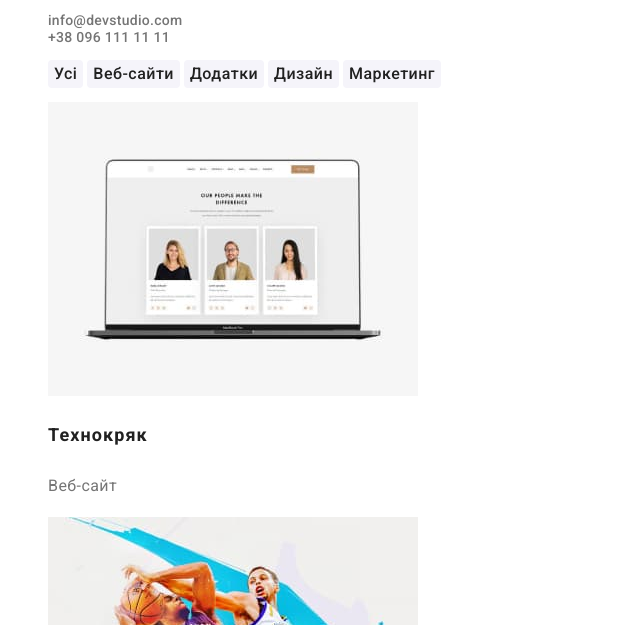
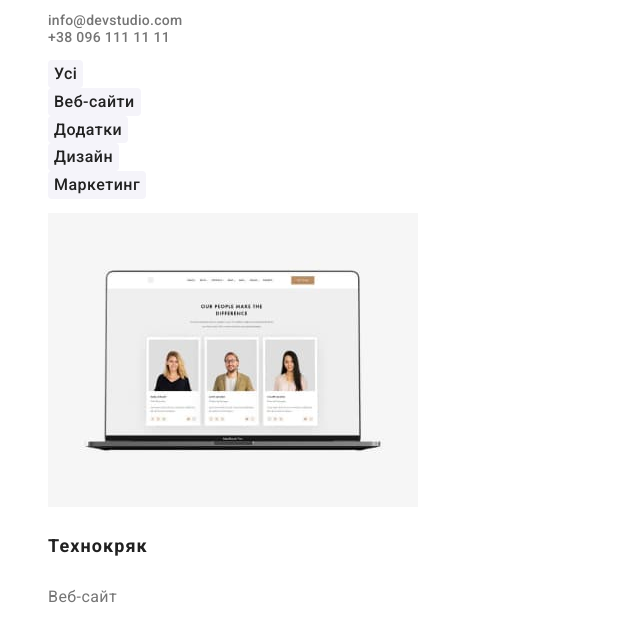
Before and after one commit to woland31252/goit-markup-hw-02, a plain HTML site: page portfolio.html in a window 1280 px wide. Shown: the part 106-731 px from the top of the page, without its empty margins (0-640 px from the left). Drawn offline with Linux system fonts and the light colour scheme.

Commit message:
webst-portf2

```diff
--- a/css/style.css
+++ b/css/style.css
@@ -64,6 +64,7 @@ body {
 
 .contacts-link:hover,
 .header-link:hover,
+.footer-link:hover,
 .header-link:focus {
     color: var(--accent-color);}
 
@@ -108,6 +109,7 @@ body {
     overflow: hidden;
 }
 .advanteges-title {
+    font-size: 14px;
     line-height: 1.14;
     text-transform: uppercase;
     }
--- a/portfolio.html
+++ b/portfolio.html
@@ -52,13 +52,17 @@
         <ul class="button-list">
           <li class="button-item list">
             <button class="btn-all btn" type="button">Усі</button>
-
+          </li>
+          <li class="button-item list">
             <button class="btn-web btn" type="button">Веб-сайти</button>
-
+          </li>
+          <li class="button-item list">
             <button class="btn-add btn" type="button">Додатки</button>
-
+          </li>
+          <li class="button-item list">
             <button class="btn-design btn" type="button">Дизайн</button>
-
+          </li>
+          <li class="button-item list">
             <button class="btn-marc btn" type="button">Маркетинг</button>
           </li>
         </ul>
```
